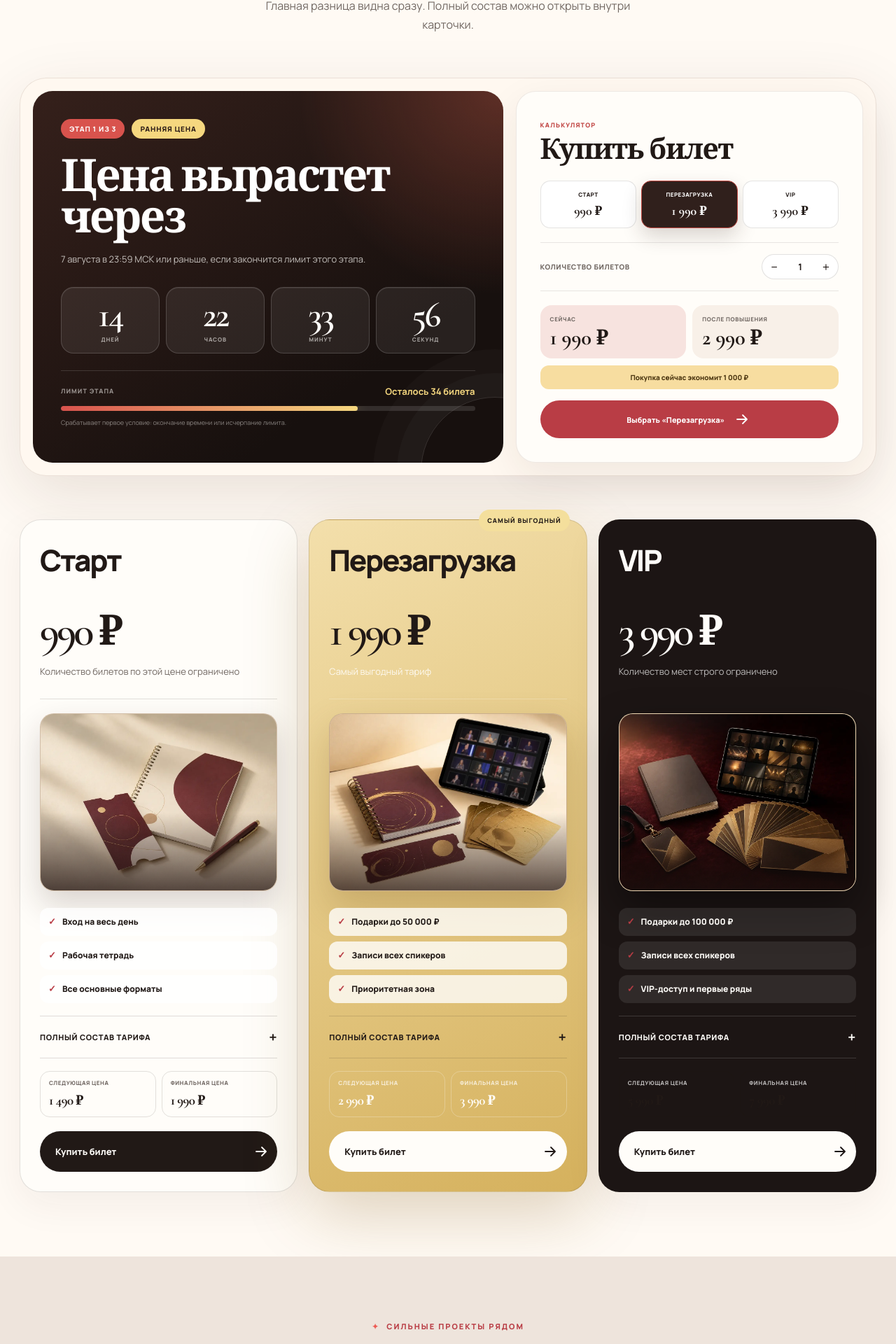
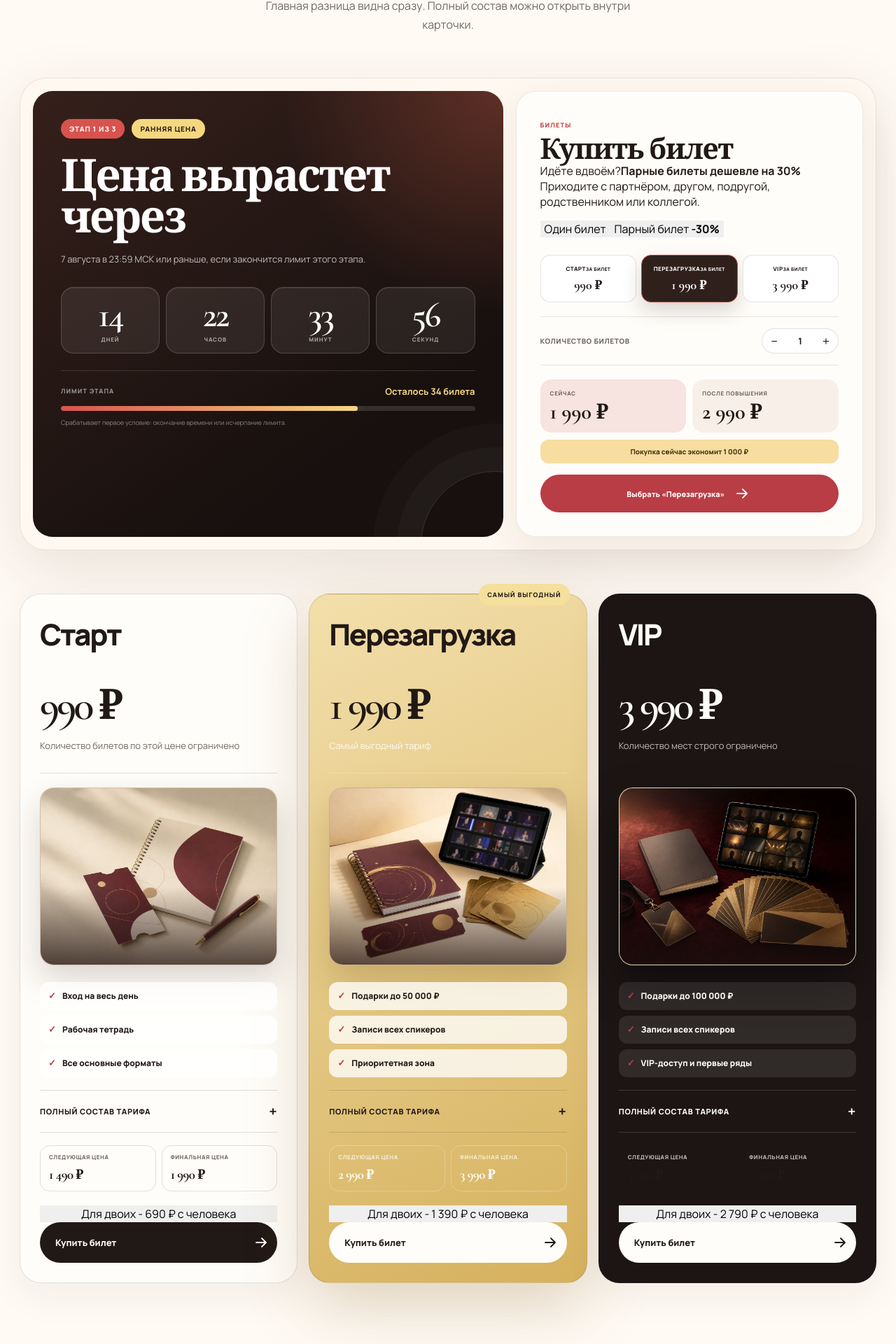
Before and after one commit to aopetrukhin-maker/menwoman-site, a Next.js app: page / in a window 1280 px wide. Shown: the part 8131-10051 px from the top of the page at 70% size. Built offline with nearby package versions, Linux system fonts and the light colour scheme.

Commit message:
Добавить парные билеты со скидкой 30%

```diff
--- a/app/page.tsx
+++ b/app/page.tsx
@@ -18,6 +18,7 @@ type Speaker = {
 type ConnectionCode = "dialogue" | "support" | "spark" | "space" | "depth";
 type ConnectionStatus = "search" | "relationship" | "complicated" | "self";
 type TicketTier = "start" | "reload" | "vip";
+type PurchaseMode = "single" | "pair";
 
 type SaleStage = {
   id: string;
@@ -97,6 +98,8 @@ const saleStages: SaleStage[] = [
 ];
 
 const formatPrice = (price: number) => `${new Intl.NumberFormat("ru-RU").format(price)} ₽`;
+
+const getPairPricePerPerson = (price: number) => Math.floor((price * 0.7) / 10) * 10;
 
 const formatTicketCount = (count: number) => {
   const lastTwoDigits = count % 100;
@@ -108,6 +111,19 @@ const formatTicketCount = (count: number) => {
       : lastDigit >= 2 && lastDigit <= 4
         ? "билета"
         : "билетов";
+  return `${count} ${suffix}`;
+};
+
+const formatPairCount = (count: number) => {
+  const lastTwoDigits = count % 100;
+  const lastDigit = count % 10;
+  const suffix = lastTwoDigits >= 11 && lastTwoDigits <= 14
+    ? "пар"
+    : lastDigit === 1
+      ? "пара"
+      : lastDigit >= 2 && lastDigit <= 4
+        ? "пары"
+        : "пар";
   return `${count} ${suffix}`;
 };
 
@@ -889,6 +905,7 @@ function ArrowIcon() {
   );
 }
 
+
 function ChevronIcon({ direction }: { direction: "left" | "right" }) {
   return (
     <svg viewBox="0 0 24 24" aria-hidden="true">
@@ -930,6 +947,7 @@ function BonusSection() {
 function PricingSection() {
   const [saleSnapshot, setSaleSnapshot] = useState<SaleSnapshot | null>(null);
   const [calculatorTier, setCalculatorTier] = useState<TicketTier>("reload");
+  const [purchaseMode, setPurchaseMode] = useState<PurchaseMode>("single");
   const [quantity, setQuantity] = useState(1);
 
   useEffect(() => {
@@ -953,15 +971,38 @@ function PricingSection() {
   const nextStage = saleStages[Math.min(activeStageIndex + 1, saleStages.length - 1)];
   const countdown = getCountdownParts(saleSnapshot?.millisecondsLeft ?? 0);
   const selectedTicket = tickets.find((ticket) => ticket.tier === calculatorTier) ?? tickets[1];
-  const currentTotal = activeStage.prices[calculatorTier] * quantity;
-  const nextTotal = nextStage.prices[calculatorTier] * quantity;
-  const savings = Math.max(0, nextTotal - currentTotal);
+  const currentSinglePrice = activeStage.prices[calculatorTier];
+  const nextSinglePrice = nextStage.prices[calculatorTier];
+  const currentPairPricePerPerson = getPairPricePerPerson(currentSinglePrice);
+  const nextPairPricePerPerson = getPairPricePerPerson(nextSinglePrice);
+  const currentUnitPrice = purchaseMode === "pair" ? currentPairPricePerPerson * 2 : currentSinglePrice;
+  const nextUnitPrice = purchaseMode === "pair" ? nextPairPricePerPerson * 2 : nextSinglePrice;
+  const currentTotal = currentUnitPrice * quantity;
+  const nextTotal = nextUnitPrice * quantity;
+  const stageSavings = Math.max(0, nextTotal - currentTotal);
+  const pairSavings = purchaseMode === "pair"
+    ? Math.max(0, (currentSinglePrice * 2 - currentUnitPrice) * quantity)
+    : 0;
   const progress = activeStage.quota > 0
     ? Math.max(0, Math.min(100, ((activeStage.quota - activeStage.remaining) / activeStage.quota) * 100))
     : 100;
   const purchaseUrl = activeStage.closed
     ? `${telegramUrl}?text=${encodeURIComponent("Хочу уточнить наличие билетов на фестиваль МЖ")}`
+    : purchaseMode === "pair"
+      ? `${telegramUrl}?text=${encodeURIComponent(`Хочу купить парный билет «${selectedTicket.name}»: ${formatTicketCount(quantity * 2)} за ${formatPrice(currentTotal)}`)}`
       : ticketUrl;
+  const cardPurchaseUrl = activeStage.closed
+    ? `${telegramUrl}?text=${encodeURIComponent("Хочу уточнить наличие билетов на фестиваль МЖ")}`
+    : ticketUrl;
+
+  const selectPairTicket = (tier: TicketTier) => {
+    setCalculatorTier(tier);
+    setPurchaseMode("pair");
+    setQuantity(1);
+    window.requestAnimationFrame(() => {
+      document.getElementById("ticket-calculator")?.scrollIntoView({ behavior: "smooth", block: "center" });
+    });
+  };
 
   return (
     <section className="section pricing-section" id="pricing">
@@ -1008,10 +1049,35 @@ function PricingSection() {
             )}
           </div>
 
-          <div className="price-calculator" aria-label="Калькулятор стоимости билетов">
+          <div className={`price-calculator${purchaseMode === "pair" ? " is-pair" : ""}`} id="ticket-calculator" aria-label="Покупка билетов">
             <div className="price-calculator-heading">
-              <span>Калькулятор</span>
-              <h3>Купить билет</h3>
+              <span>Билеты</span>
+              <h3>{purchaseMode === "pair" ? "Купить парный билет" : "Купить билет"}</h3>
+            </div>
+
+            <div className="pair-ticket-callout">
+              <span>Идёте вдвоём?</span>
+              <strong>Парные билеты дешевле на 30%</strong>
+              <p>Приходите с партнёром, другом, подругой, родственником или коллегой.</p>
+            </div>
+
+            <div className="purchase-mode-switch" role="group" aria-label="Формат покупки">
+              <button
+                className={purchaseMode === "single" ? "is-active" : ""}
+                type="button"
+                aria-pressed={purchaseMode === "single"}
+                onClick={() => setPurchaseMode("single")}
+              >
+                Один билет
+              </button>
+              <button
+                className={purchaseMode === "pair" ? "is-active" : ""}
+                type="button"
+                aria-pressed={purchaseMode === "pair"}
+                onClick={() => setPurchaseMode("pair")}
+              >
+                Парный билет <b>-30%</b>
+              </button>
             </div>
 
             <div className="calculator-tiers" role="group" aria-label="Выберите тариф">
@@ -1022,14 +1088,18 @@ function PricingSection() {
                   key={ticket.tier}
                   onClick={() => setCalculatorTier(ticket.tier)}
                 >
-                  <span>{ticket.name}</span>
-                  <strong>{formatPrice(activeStage.prices[ticket.tier])}</strong>
+                  <span>{ticket.name}<small>{purchaseMode === "pair" ? "за двоих" : "за билет"}</small></span>
+                  <strong>
+                    {formatPrice(purchaseMode === "pair"
+                      ? getPairPricePerPerson(activeStage.prices[ticket.tier]) * 2
+                      : activeStage.prices[ticket.tier])}
+                  </strong>
                 </button>
               ))}
             </div>
 
             <div className="calculator-quantity">
-              <span>Количество билетов</span>
+              <span>{purchaseMode === "pair" ? "Количество пар" : "Количество билетов"}</span>
               <div>
                 <button type="button" onClick={() => setQuantity((current) => Math.max(1, current - 1))} aria-label="Уменьшить количество">−</button>
                 <strong>{quantity}</strong>
@@ -1037,19 +1107,37 @@ function PricingSection() {
               </div>
             </div>
 
+            {purchaseMode === "pair" ? (
+              <>
+                <div className="calculator-result pair-result">
+                  <div><span>На человека</span><strong>{formatPrice(currentPairPricePerPerson)}</strong></div>
+                  <div><span>{quantity === 1 ? "За двоих" : `За ${formatPairCount(quantity)}`}</span><strong>{formatPrice(currentTotal)}</strong></div>
+                </div>
+                <p className="calculator-saving pair-saving">Ваша выгода - {formatPrice(pairSavings)}</p>
+                {!activeStage.closed && activeStageIndex < saleStages.length - 2 && (
+                  <p className="calculator-next-price">После повышения - {formatPrice(nextTotal)} за {quantity === 1 ? "двоих" : formatPairCount(quantity)}</p>
+                )}
+              </>
+            ) : (
+              <>
                 <div className="calculator-result">
                   <div><span>Сейчас</span><strong>{formatPrice(currentTotal)}</strong></div>
                   {!activeStage.closed && activeStageIndex < saleStages.length - 2 && (
                     <div><span>После повышения</span><strong>{formatPrice(nextTotal)}</strong></div>
                   )}
                 </div>
-
-            {!activeStage.closed && savings > 0 && (
-              <p className="calculator-saving">Покупка сейчас экономит {formatPrice(savings)}</p>
+                {!activeStage.closed && stageSavings > 0 && (
+                  <p className="calculator-saving">Покупка сейчас экономит {formatPrice(stageSavings)}</p>
                 )}
+              </>
+            )}
 
             <a href={purchaseUrl} target="_blank" rel="noreferrer">
-              {activeStage.closed ? "Уточнить наличие" : `Выбрать «${selectedTicket.name}»`}
+              {activeStage.closed
+                ? "Уточнить наличие"
+                : purchaseMode === "pair"
+                  ? `Купить ${formatTicketCount(quantity * 2)} за ${formatPrice(currentTotal)}`
+                  : `Выбрать «${selectedTicket.name}»`}
               <i className="button-icon"><ArrowIcon /></i>
             </a>
           </div>
@@ -1078,7 +1166,12 @@ function PricingSection() {
                 <span>{activeStage.closed || activeStageIndex >= saleStages.length - 2 ? "Текущая цена" : "Следующая цена"}<b>{formatPrice(activeStage.closed || activeStageIndex >= saleStages.length - 2 ? activeStage.prices[ticket.tier] : nextStage.prices[ticket.tier])}</b></span>
                 <span>Финальная цена <b>{ticket.finalPrice}</b></span>
               </div>
-              <a href={purchaseUrl} target="_blank" rel="noreferrer">{activeStage.closed ? "Уточнить наличие" : "Купить билет"} <i className="button-icon"><ArrowIcon /></i></a>
+              {!activeStage.closed && (
+                <button className="pair-card-link" type="button" onClick={() => selectPairTicket(ticket.tier)}>
+                  Для двоих - {formatPrice(getPairPricePerPerson(activeStage.prices[ticket.tier]))} с человека
+                </button>
+              )}
+              <a href={cardPurchaseUrl} target="_blank" rel="noreferrer">{activeStage.closed ? "Уточнить наличие" : "Купить билет"} <i className="button-icon"><ArrowIcon /></i></a>
             </article>
           ))}
         </div>
```
Lines whose indentation alone changed are shown as unchanged.
